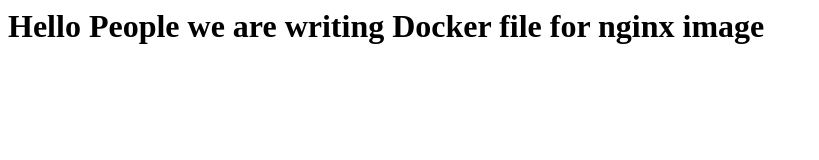
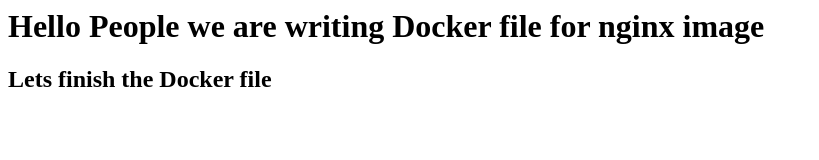
Before and after one commit to Bhagi45/nginx1, a plain HTML site: page index.html in a window 1280 px wide. Shown: the whole page, without its empty margins (0-819 px from the left). Drawn offline with Linux system fonts and the light colour scheme.

Commit message:
Update index.html

```diff
--- a/index.html
+++ b/index.html
@@ -1 +1,2 @@
 <h1> Hello People we are writing Docker file for nginx image</h1>
+<h2>Lets finish the Docker file</h2>
```
